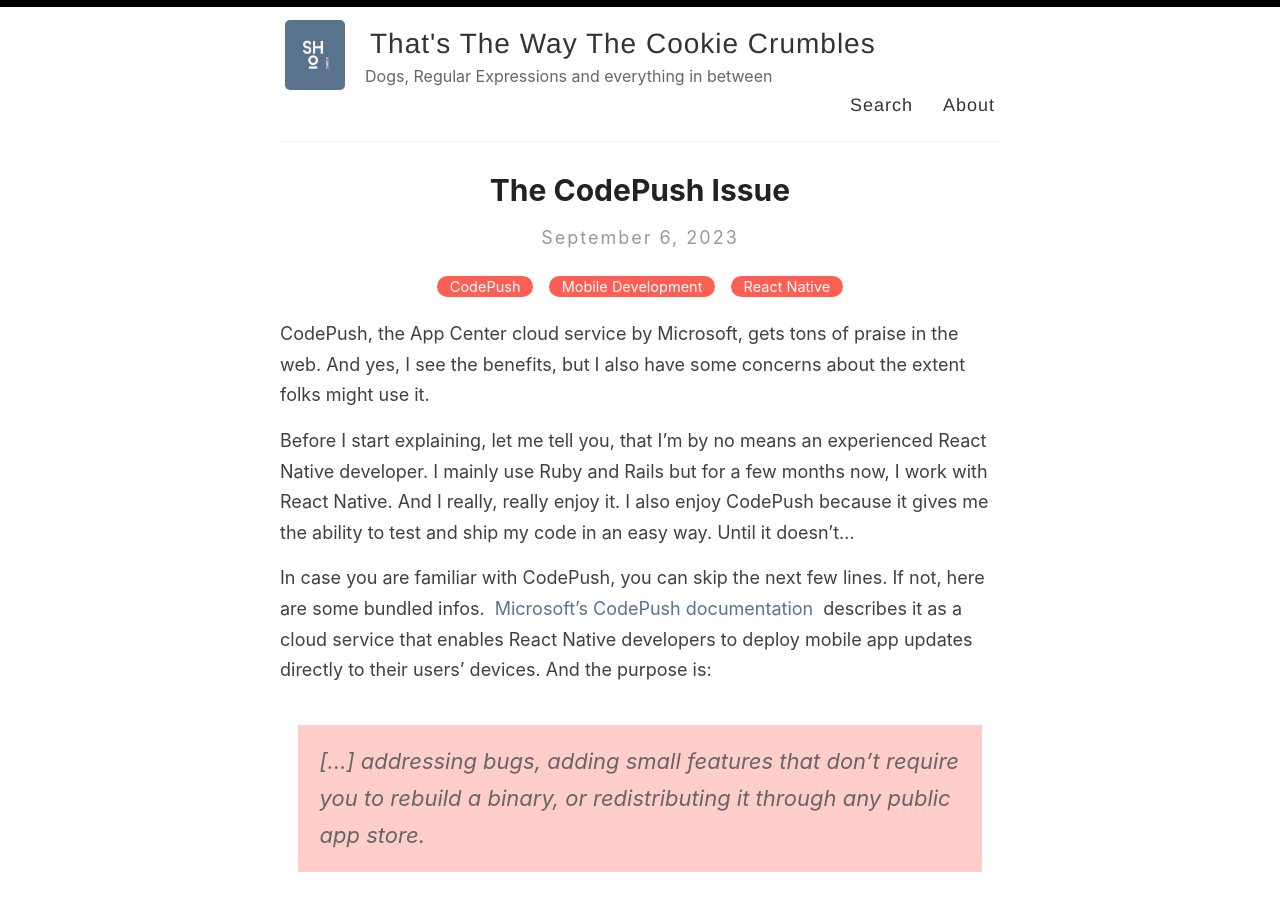
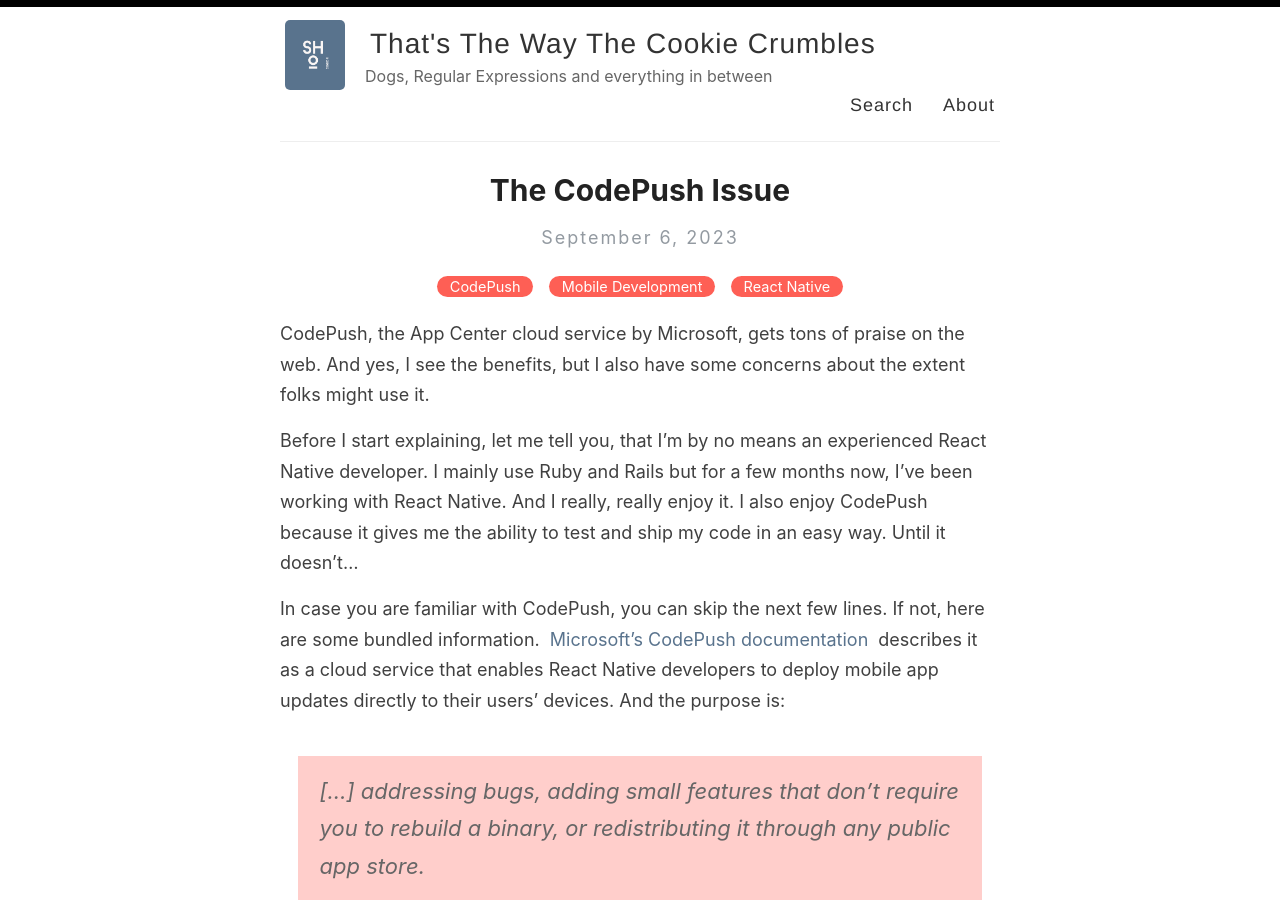
Before and after one commit to slickepinne/slickepinne.github.io, a Jekyll site: the page built from _posts/2023-09-06-the-codepush-issue.md, in a window 1280 px wide and 900 px high. Built offline with Jekyll 4.4.1, drawn with Linux system fonts in a browser that asks for light colours.

Commit message:
fix some grammatical issues

```diff
--- a/_posts/2023-09-06-the-codepush-issue.md
+++ b/_posts/2023-09-06-the-codepush-issue.md
@@ -4,12 +4,12 @@ title:  The CodePush Issue
 categories: [CodePush, Mobile Development, React Native]
 ---
 
-CodePush, the App Center cloud service by Microsoft, gets tons of praise in the web. And yes, I see the benefits, but I also have some concerns about the extent folks might use it.
+CodePush, the App Center cloud service by Microsoft, gets tons of praise on the web. And yes, I see the benefits, but I also have some concerns about the extent folks might use it.
 
 
-Before I start explaining, let me tell you, that I'm by no means an experienced React Native developer. I mainly use Ruby and Rails but for a few months now, I work with React Native. And I really, really enjoy it. I also enjoy CodePush because it gives me the ability to test and ship my code in an easy way. Until it doesn't...
+Before I start explaining, let me tell you, that I'm by no means an experienced React Native developer. I mainly use Ruby and Rails but for a few months now, I've been working with React Native. And I really, really enjoy it. I also enjoy CodePush because it gives me the ability to test and ship my code in an easy way. Until it doesn't...
 
-In case you are familiar with CodePush, you can skip the next few lines. If not, here are some bundled infos. [Microsoft's CodePush documentation](https://learn.microsoft.com/en-us/appcenter/distribution/codepush/) describes it as a cloud service that enables React Native developers to deploy mobile app updates directly to their users’ devices. And the purpose is:
+In case you are familiar with CodePush, you can skip the next few lines. If not, here are some bundled information. [Microsoft's CodePush documentation](https://learn.microsoft.com/en-us/appcenter/distribution/codepush/) describes it as a cloud service that enables React Native developers to deploy mobile app updates directly to their users’ devices. And the purpose is:
 
 > [...] addressing bugs, adding small features that don’t require you to rebuild a binary, or redistributing it through any public app store.
 
```
